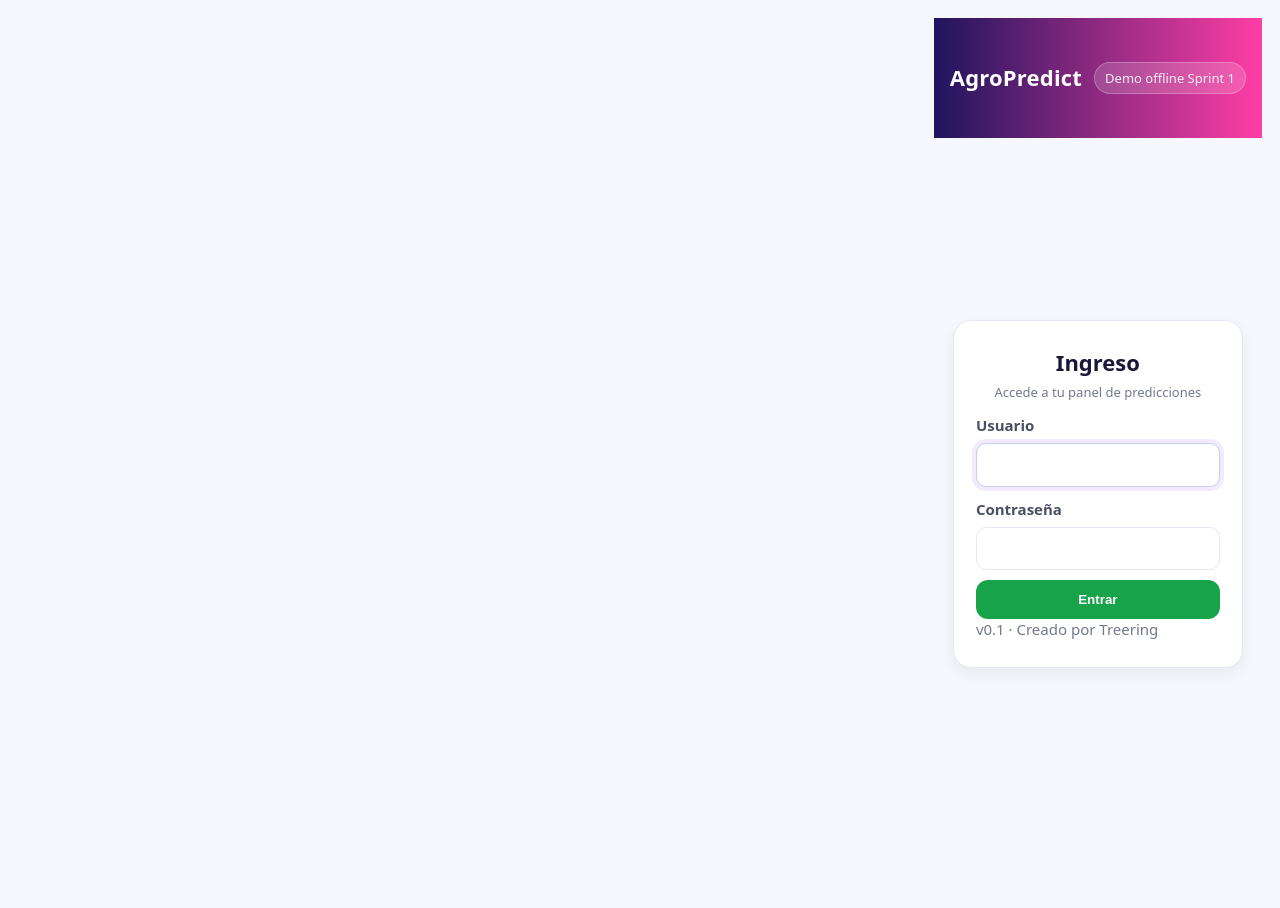
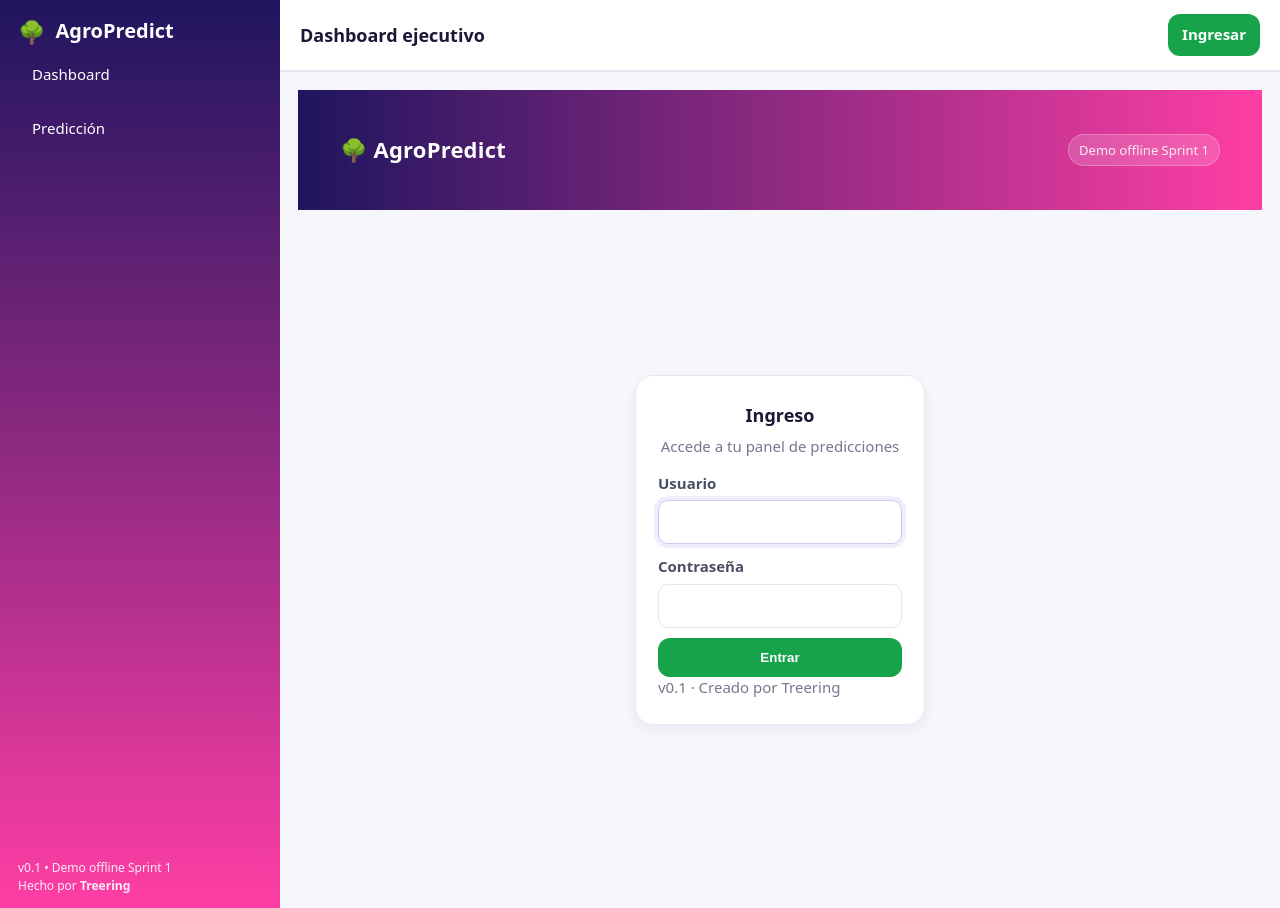
Before and after one commit to tecnologyman/agropredict, a Django app: page /accounts/login/ in a window 1280 px wide. Before the commit the page ends 668 px from the top, so only its background shows below. Run offline with Django 4.2, Linux system fonts and the light colour scheme.

Commit message:
Subo AgroPredict Sprint 1 (UI, dashboard, comunas por región, etc.)

```diff
--- a/static/css/styles.css
+++ b/static/css/styles.css
@@ -115,6 +115,9 @@
   min-height:100vh;
 }
 
+.auth-wrap ~ .sidebar,
+.auth-wrap ~ .topbar { display: none !important; }
+
 .auth-hero{
   width:100%;
   height:120px;
--- a/templates/registration/login.html
+++ b/templates/registration/login.html
@@ -1,22 +1,22 @@
 {% extends "base.html" %}
-{% block body_class %}page-auth{% endblock %}
 {% block title %}Ingresar · AgroPredict{% endblock %}
-{% block top_title %}{% endblock %}
 
+{# Ocultamos la sidebar y la topbar usando una clase en <body> #}
 {% block content %}
+<div class="auth-wrap">
+  <!-- Barra superior con gradiente / marca -->
   <div class="auth-hero">
     <div class="auth-hero-inner">
-    <div class="auth-brand">AgroPredict</div>
+      <div class="auth-brand">🌳 AgroPredict</div>
       <div class="auth-tag">Demo offline Sprint 1</div>
     </div>
   </div>
 
+  <!-- Shell que centra la tarjeta -->
   <div class="auth-shell">
-  <section class="auth-card card">
-    <header class="auth-head">
-      <div class="auth-title">Ingreso</div>
-      <div class="auth-sub">Accede a tu panel de predicciones</div>
-    </header>
+    <section class="card auth-card">
+      <h1 class="h2" style="text-align:center;margin-bottom:8px;">Ingreso</h1>
+      <p class="muted" style="text-align:center;margin-top:0;">Accede a tu panel de predicciones</p>
 
       {% if form.errors %}
         <div class="alert">Usuario o contraseña inválidos.</div>
@@ -28,10 +28,12 @@
           <div class="form-control">
             <label>Usuario</label>
             {{ form.username }}
+            {% if form.username.errors %}<div class="field-error">{{ form.username.errors.0 }}</div>{% endif %}
           </div>
           <div class="form-control">
             <label>Contraseña</label>
             {{ form.password }}
+            {% if form.password.errors %}<div class="field-error">{{ form.password.errors.0 }}</div>{% endif %}
           </div>
         </div>
         <div class="actions">
@@ -42,4 +44,5 @@
       <footer class="auth-foot muted">v0.1 · Creado por Treering</footer>
     </section>
   </div>
+</div>
 {% endblock %}
```
Lines whose indentation alone changed are shown as unchanged.
